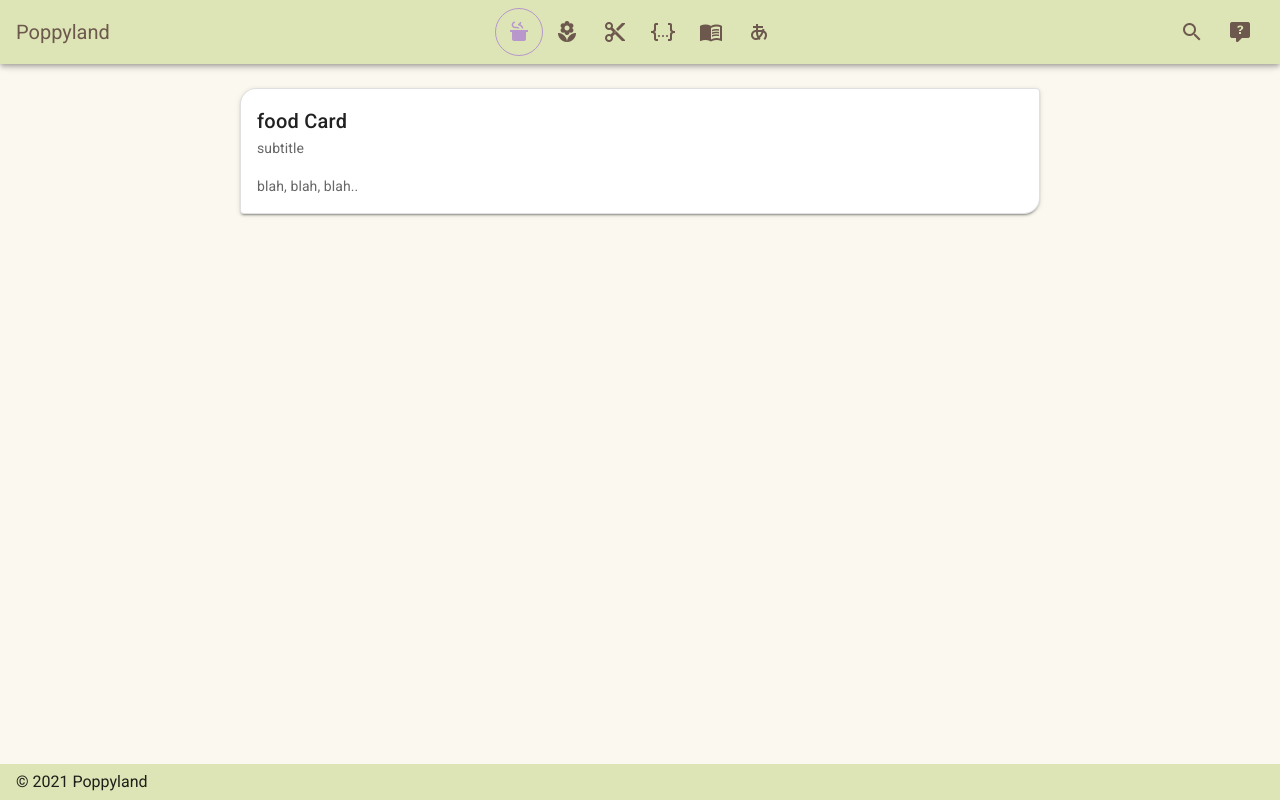
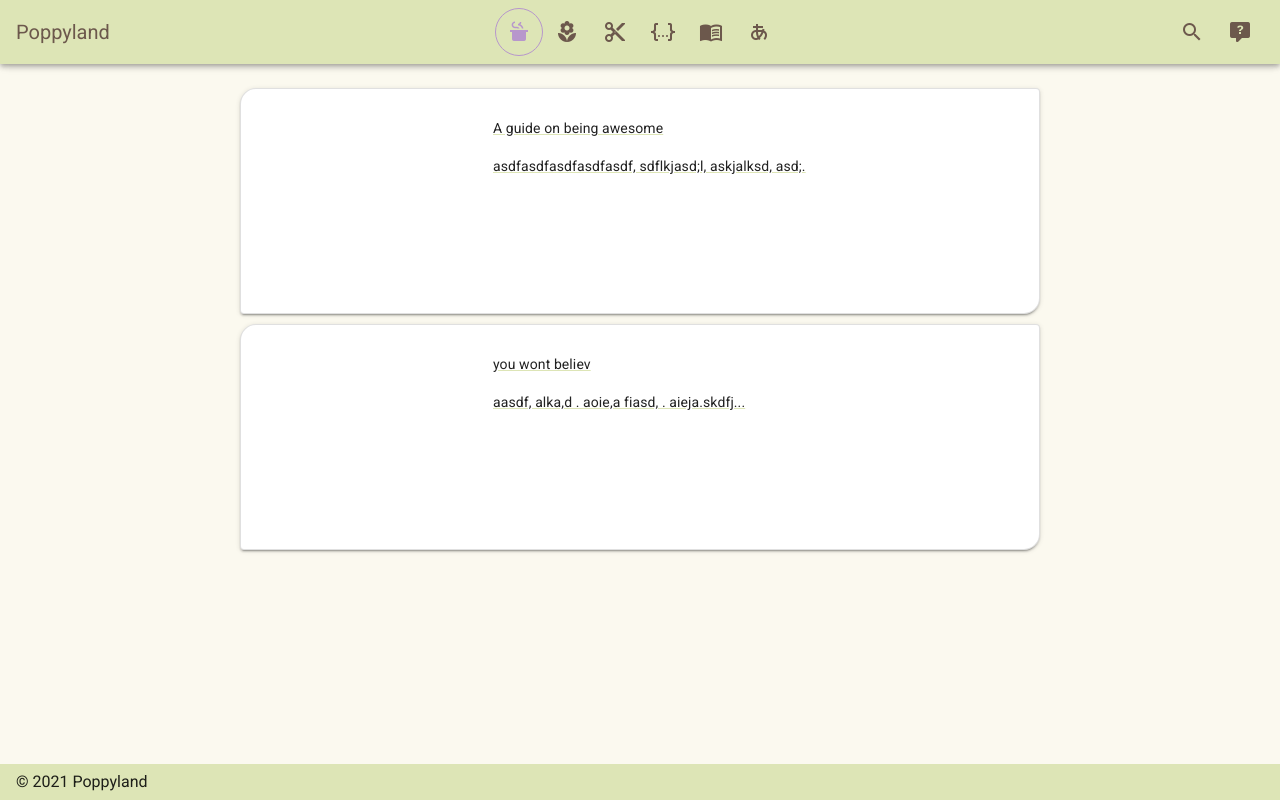
Before and after one commit to hwilloug/hannah-blog, a Vue app in the folder hannah-blog/: page /#/food in a window 1280 px wide. Built offline with nearby package versions, Linux system fonts and the light colour scheme.

Commit message:
Componentize article cards

```diff
--- /dev/null
+++ b/hannah-blog/src/components/ArticleCard.vue
@@ -0,0 +1,42 @@
+<template>
+  <router-link :to="{ path: `articles/${article.id}` }">
+    <v-card
+      outlined shaped
+      elevation="2"
+      style="margin-bottom: 10px;"
+      :width="width"
+    >
+      <v-container>
+        <v-row >
+          <v-col cols="auto">
+            <v-img left :src="require(`@/assets/${article.img}`)"></v-img>
+          </v-col>
+          <v-col>
+            <v-card-title>{{ article.tltle }}</v-card-title>
+            <v-card-subtitle>{{ article.subtitle }}</v-card-subtitle>
+            <v-card-text>{{ article.text }}</v-card-text>
+          </v-col>
+        </v-row>
+      </v-container>
+    </v-card>
+  </router-link>
+</template>
+
+<script>
+export default {
+  name: "ArticleCard",
+  props: [ "article" ],
+  computed: {
+    width() {
+      switch (this.$vuetify.breakpoint.name) {
+        case 'xs': return "100%"
+        case 'sm': return "35rem"
+        case 'md': return "50rem"
+        case 'lg': return "50rem"
+        case 'xl': return "50rem"
+      }
+      return "100%"
+    }
+  }
+}
+</script>
--- /dev/null
+++ b/hannah-blog/src/views/Article.vue
@@ -0,0 +1,12 @@
+<template>
+  <div>
+    <h1>Testing!!</h1>
+  </div>
+</template>
+
+<script>
+export default {
+  name: "Article",
+  props: "articleId"
+}
+</script>
--- a/hannah-blog/src/views/Browse.vue
+++ b/hannah-blog/src/views/Browse.vue
@@ -1,28 +1,37 @@
 <template>
   <v-container class="d-flex flex-column align-center">
-    <v-card elevation="2" outlined shaped :min-width="width">
-      <v-card-title>{{ category }} Card</v-card-title>
-      <v-card-subtitle>subtitle</v-card-subtitle>
-      <v-card-text>blah, blah, blah..</v-card-text>
-    </v-card>
+    <ArticleCard v-for="article in articles" :key="article.id" :article="article"/>
   </v-container>
 </template>
 
 <script>
+import ArticleCard from "@/components/ArticleCard"
+
 export default {
   name: "Browse",
   props: ["category"],
-  computed: {
-    width() {
-      switch (this.$vuetify.breakpoint.name) {
-        case 'xs': return "100%"
-        case 'sm': return "35rem"
-        case 'md': return "40rem"
-        case 'lg': return "50rem"
-        case 'xl': return "50rem"
+
+  components: {
+    ArticleCard
+  },
+
+  data: () => ({
+    articles: [
+      {
+        id: 1,
+        title: "My Awesome Article",
+        subtitle: "A guide on being awesome",
+        text: "asdfasdfasdfasdfasdf, sdflkjasd;l, askjalksd, asd;.",
+        img: "logo.png"
+      },
+      {
+        id: 2,
+        title: "You won't believe",
+        subtitle: "you wont believ",
+        text: "aasdf, alka,d . aoie,a fiasd, . aieja.skdfj...",
+        img: "logo.png"
       }
-      return "100%"
-    }
-  }
+    ]
+  }),
 }
 </script>
```
